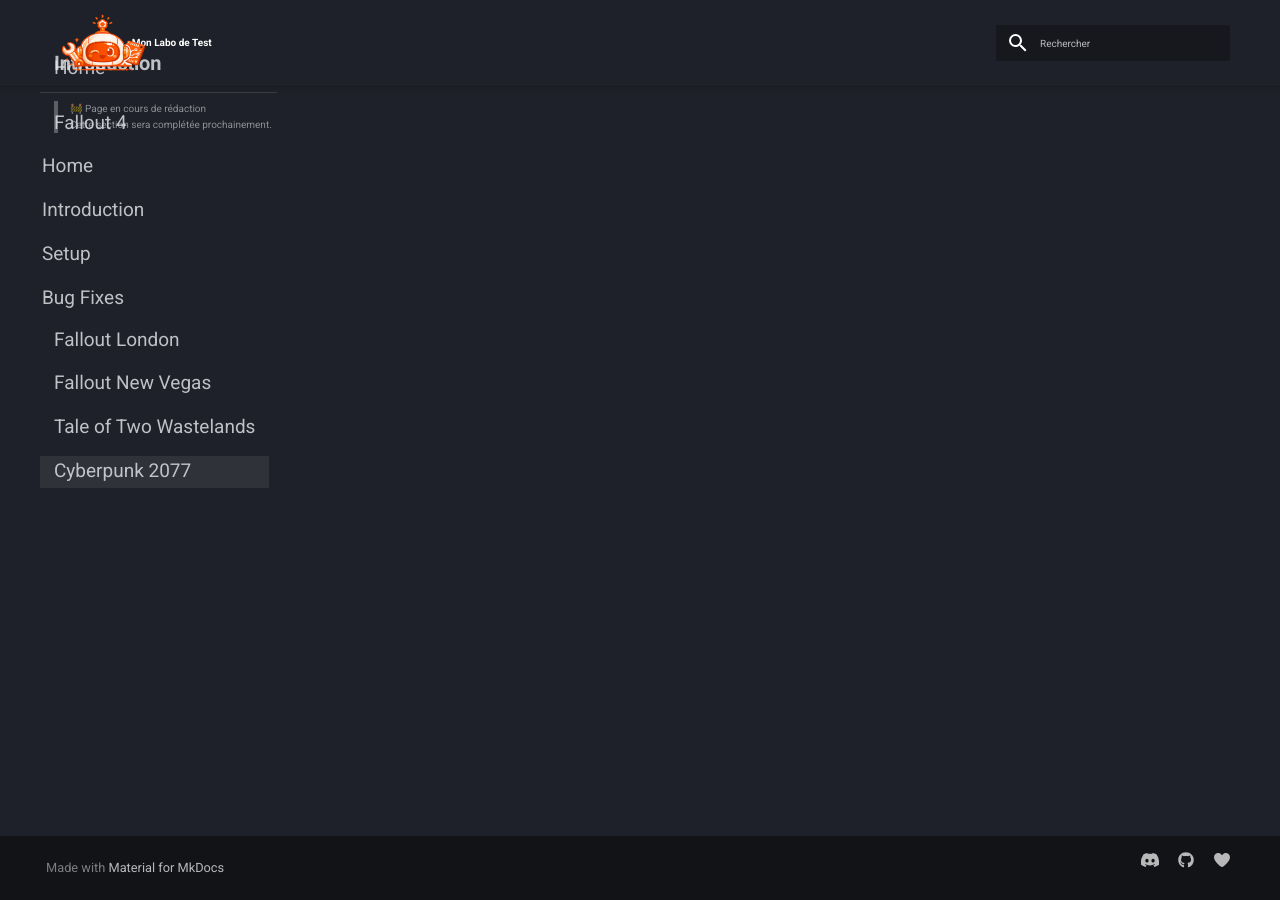
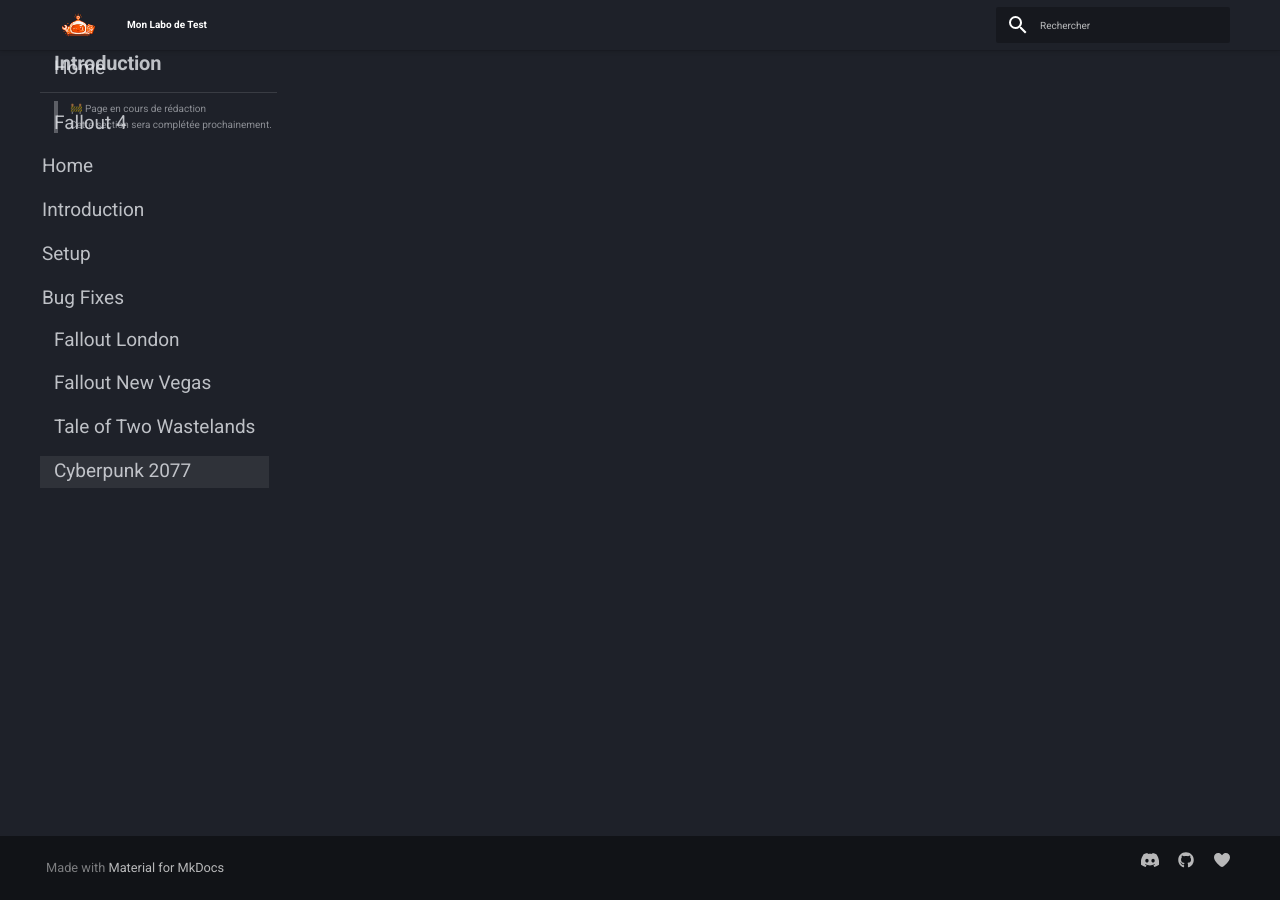
Before and after one commit to Lilevitchi/test-site, an MkDocs documentation site: the page built from docs/cyberpunk/index.md, in a window 1280 px wide. Built offline with MkDocs 1.6.1 and Material for MkDocs 9.7.7, drawn with Linux system fonts in a browser that asks for light colours.

Commit message:
Update header.css

```diff
--- a/docs/stylesheets/header.css
+++ b/docs/stylesheets/header.css
@@ -1,6 +1,4 @@
-[data-md-color-scheme] {
-
-  .md-header {
+.md-header {
     height: var(--header-height);
     position: fixed;
     background-color: var(--bg-surface);
@@ -86,5 +84,3 @@
   .md-logo img:hover {
     transform: translateY(-2px);
   }
-
-}
```
